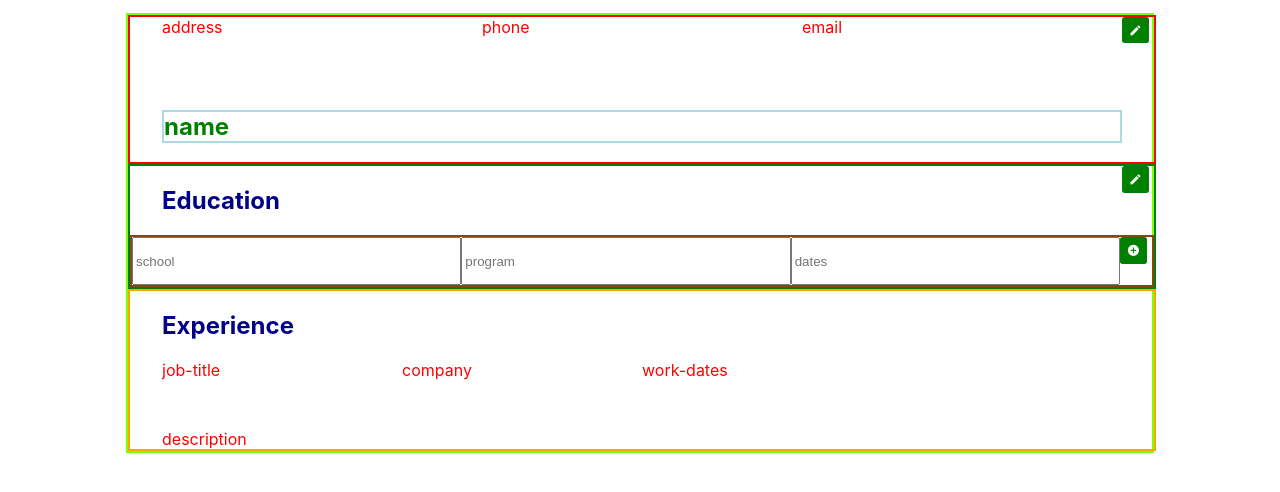
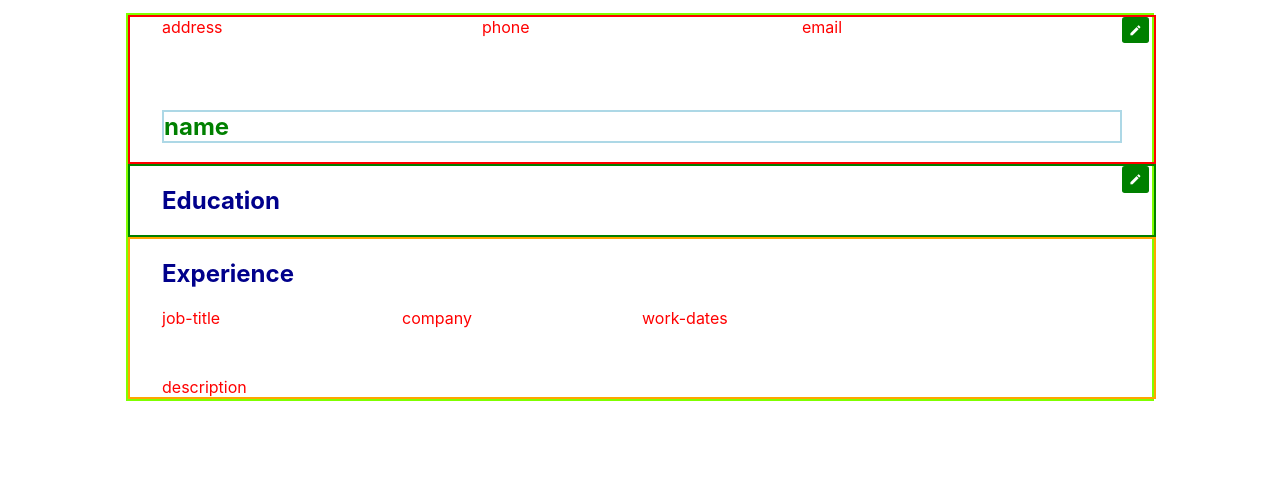
Before and after one commit to hoholabs/cv-project, a React (Create React App) app: page / in a window 1280 px wide. Shown: the top 492 px of the page. Built offline with nearby package versions, Linux system fonts and the light colour scheme.

Commit message:
add new experience card is shown and hidden via the edit button in educationeducation

```diff
--- a/src/components/Education.js
+++ b/src/components/Education.js
@@ -1,6 +1,5 @@
 import React, {Component} from 'react'
 import EducationCard from './EducationCard'
-
 
 class Education extends Component{
     constructor(){
@@ -14,10 +13,21 @@ class Education extends Component{
                 key: '',
             },
             editing: false,
+            buttonLabel: 'edit',
         }
 
+        this.editEducation = this.editEducation.bind(this);
         this.handleSubmit = this.handleSubmit.bind(this);
         this.handleChange = this.handleChange.bind(this);
+    }
+
+    editEducation = () =>{
+
+        this.setState({
+            editing:!this.state.editing,
+            buttonLabel: this.state.buttonLabel === 'edit' ? 'check' : 'edit'
+        })
+        console.log(this.state.buttonLabel);
     }
 
     handleChange = (event) =>{
@@ -46,14 +56,13 @@ class Education extends Component{
                 key:new Date().getTime(),
             }
         }))
-        console.log(this.state.card);
     }
 
     render (){
 
         return  <section id = 'education'>
                     <h1>Education</h1>
-                    <button className = 'material-icon'>edit</button>
+                    <button className = 'material-icon' onClick = {this.editEducation}>{this.state.buttonLabel}</button>
 
                     {/* returns all of the education cards, using the state cards */}
                     {this.state.cards.map((card) =>{
@@ -62,7 +71,8 @@ class Education extends Component{
                                     <button className = 'material-icon' key = {card.key+'-button'}>edit</button>
                                 </div>
                     })}
-                    <div className = 'education-card'>
+                    {this.state.editing && (
+                        <div id = 'new-education-card' className = 'education-card'>
                             <form className = 'education-details'>
                                 <input
                                     type = 'text'
@@ -88,6 +98,7 @@ class Education extends Component{
                             </form>
                             <button className = 'material-icon' onClick = {this.handleSubmit}>add_circle</button>
                         </div>
+                    )}
                 </section>
         }
 }
```
Lines whose indentation alone changed are shown as unchanged.
